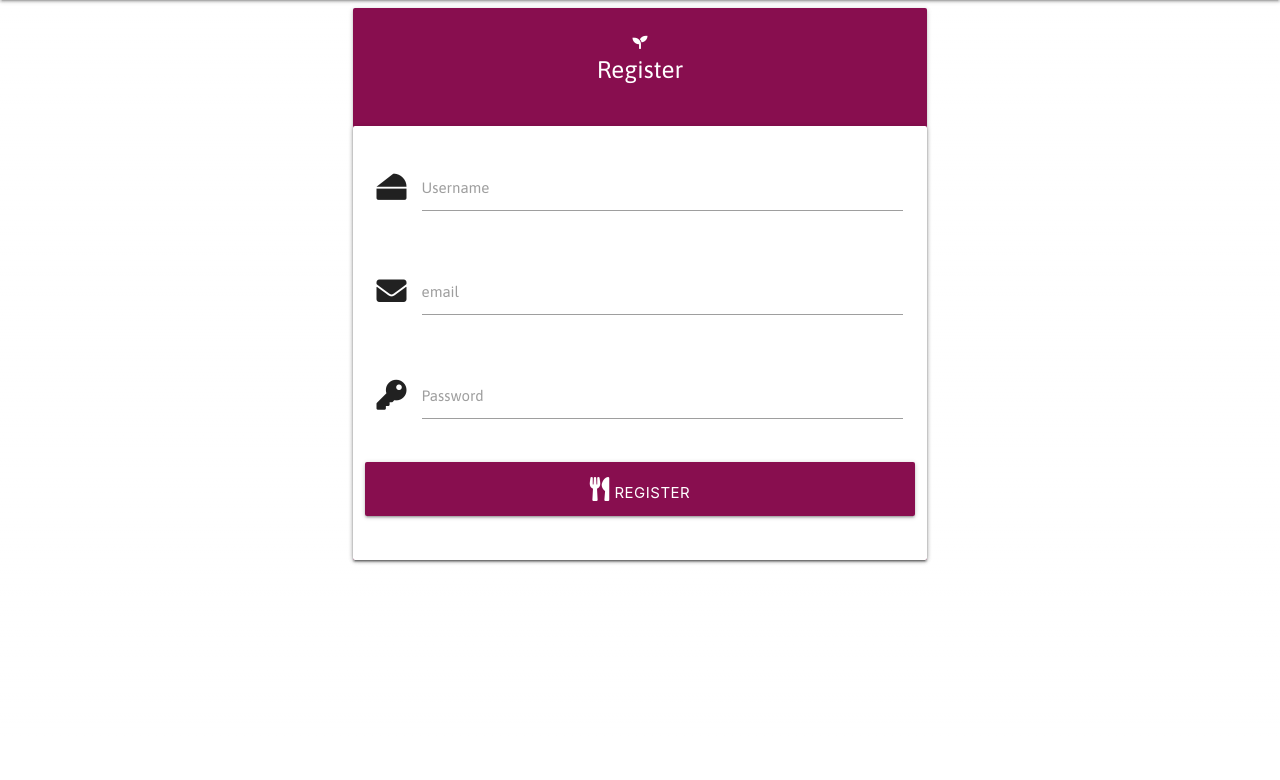
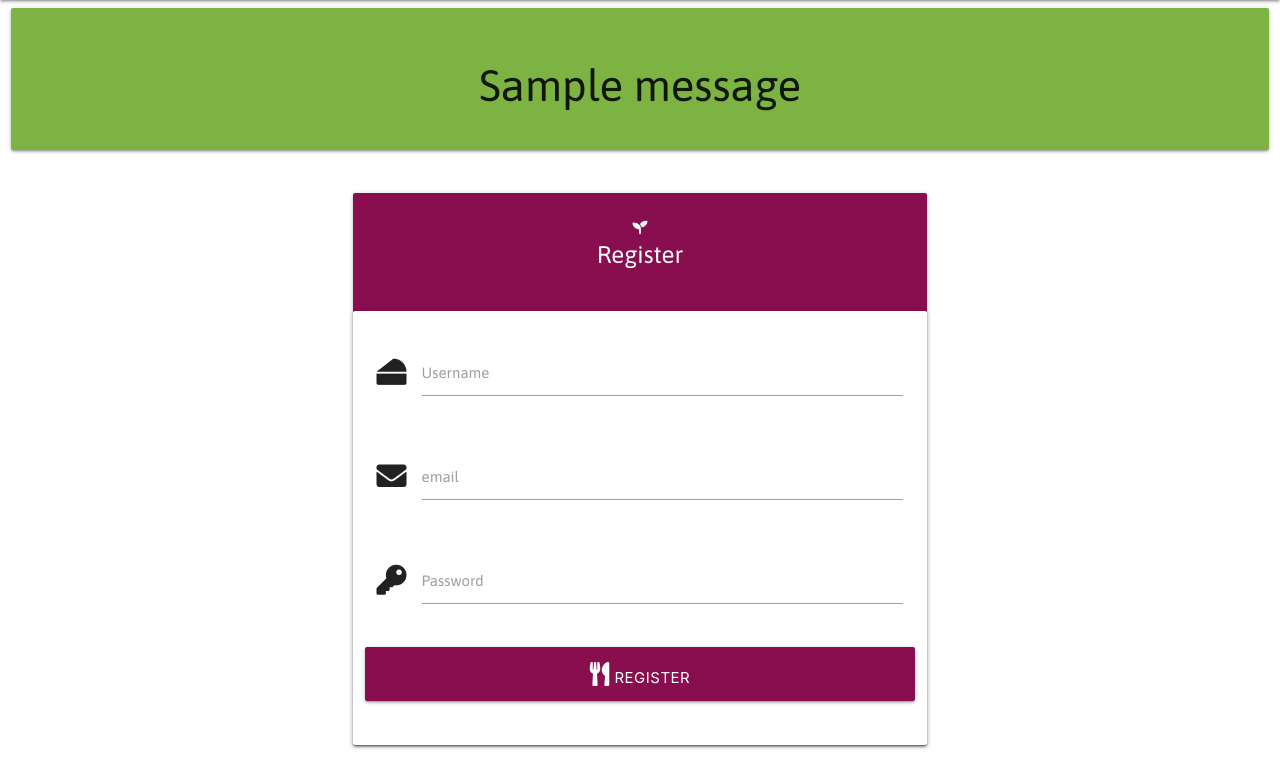
Before and after one commit to kervo/DataCentric_MS3, a Flask app: page /register in a window 1280 px wide. Shown: the part 64-844 px from the top of the page. Before the commit the page ends 628 px from the top, so only its background shows below. Run offline with Flask 2, Linux system fonts and the light colour scheme; one stand-in notice (Sample message) is shown; some libraries are stand-ins or nearby versions.

Commit message:
flash messages setup, styled and tested OK

```diff
--- a/app.py
+++ b/app.py
@@ -33,7 +33,7 @@ def register():
             {"username": request.form.get("username").lower()})
 # Check for existing users
         if existing_user:
-            flash("Username already taken")
+            flash("Username already cooked")
             return redirect(url_for("register"))
 # New user
         register = {
@@ -45,7 +45,7 @@ def register():
 
         # Starts Session
         session["user"] = request.form.get("username").lower()
-        flash("Registration sucessfull")
+        flash("Registration in the oven!")
         return redirect(url_for("get_recipes", username=session["user"]))
     return render_template("register.html")
 
--- a/templates/base.html
+++ b/templates/base.html
@@ -60,6 +60,22 @@
             <li><a href="#">Register</a></li>
       </ul>
     </header>
+    <section>
+    <!--  Flash Messages  -->
+    {% with messages = get_flashed_messages() %}
+        {% if messages %}
+            {% for message in messages %}
+            <div class="row">
+                <div class="col s12">
+                    <div class="card-panel light-green darken-1 wite-text">
+                        <h3 class="center-align">{{ message }}</h3>
+                    </div>
+                </div>
+            </div>
+            {% endfor %}
+        {% endif %}
+    {% endwith %}
+    </section>
     <div class="container">
       {% block content %}
       {% endblock %}
--- a/templates/register.html
+++ b/templates/register.html
@@ -12,7 +12,7 @@
           <div class="row">
             <div class="input-field col s12">
                 <i class="fas fa-cheese prefix"></i>
-              <input id="username" name="username" type="text" class="validate" required>
+              <input id="username" name="username" type="text" minlength="5" maxlength="20" pattern="^[a-zA-Z0-9]{5,20}$" class="validate" required>
               <label for="username">Username</label>
             </div>
         </div>
@@ -20,7 +20,7 @@
           <div class="row">
             <div class="input-field col s12">
                 <i class="fas fa-envelope prefix"></i>
-              <input id="email" name="email" type="email" class="validate"/>
+              <input id="email" name="email" type="email" class="validate" required>
               <label for="email">email</label>
             </div>
         </div>
@@ -28,7 +28,8 @@
            <div class="row">
             <div class="input-field col s12">
             <i class="fas fa-key prefix"></i>
-                 <input id="password" name="password" type="password" class="form-control validate" required>
+            <!-- Pattern added to allert problems with password  -->
+                 <input id="password" name="password" type="password" minlength="5" maxlength="20" pattern="^[a-zA-Z0-9]{5,20}$" class="validate" required>
                 <label for="password">Password</label>
             </div>
             </div>
```
Also changed, not shown: README.md.
